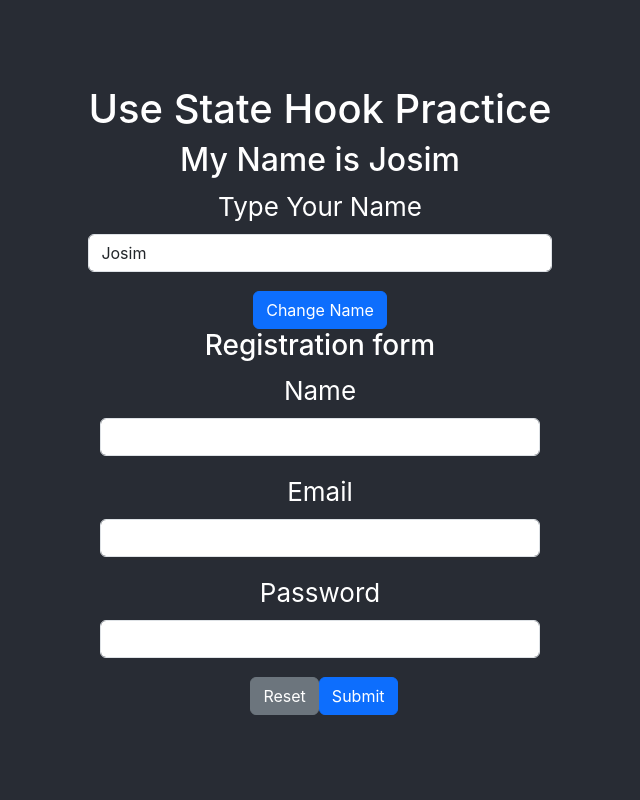
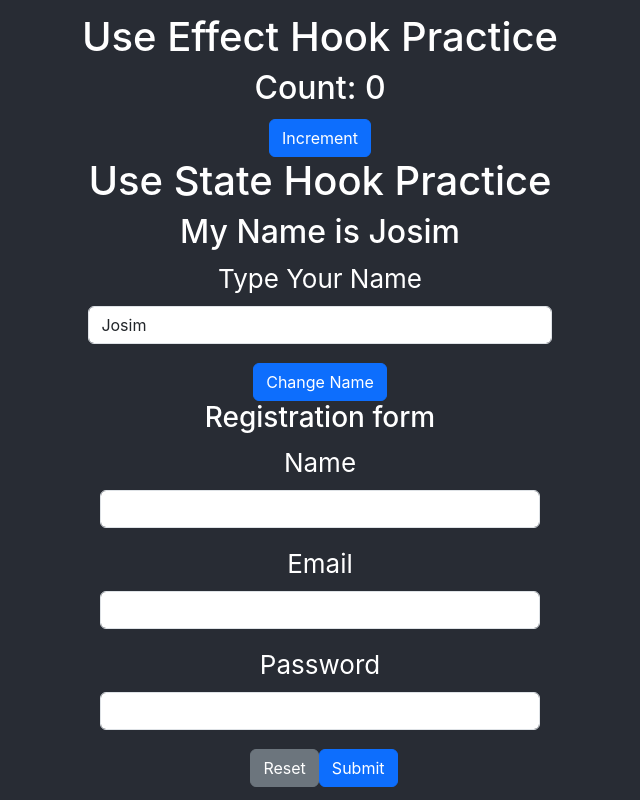
Before and after one commit to rashedulalam46/react-hooks, a React (Create React App) app: page / in a window 1280 px wide. Shown: the whole page, without its empty margins (320-960 px from the left). Built offline with nearby package versions, Linux system fonts and the light colour scheme.

Commit message:
use effect example

```diff
--- a/src/App.js
+++ b/src/App.js
@@ -1,11 +1,13 @@
 import logo from './logo.svg';
 import './App.css';
 import UseState from './Pages/UseState';
+import UseEffect from './Pages/UseEffect';
 
 function App() {
   return (
     <div className="App">
       <header className="App-header">
+        <UseEffect />
         <UseState />
       </header>
     </div>
--- /dev/null
+++ b/src/Pages/UseEffect.jsx
@@ -0,0 +1,19 @@
+import React, {useEffect,useState} from "react";
+
+function UseEffect() {
+    const [count, setCount] = useState(0);
+
+    useEffect(() => {
+        document.title = `Count: ${count}`;
+    }, [count]);
+
+    return (
+        <div>
+            <h1>Use Effect Hook Practice</h1>
+            <h2>Count: {count}</h2>
+            <button className="btn btn-primary" onClick={() => setCount(count + 1)}>Increment</button>
+        </div>
+    );
+}
+
+export default UseEffect;
```
